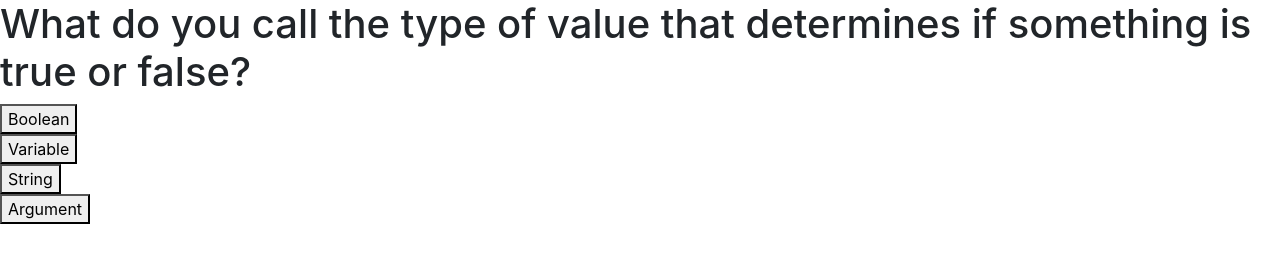
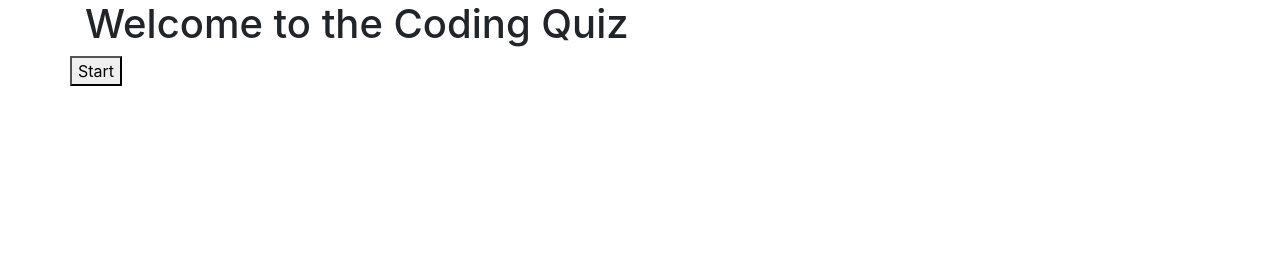
Before and after one commit to swong1200/codeQuiz, a plain HTML site: page index.html in a window 1280 px wide. Drawn offline with nearby package versions, Linux system fonts and the light colour scheme.

Commit message:
created layout for html using bootstrap and created start screen

```diff
--- a/index.html
+++ b/index.html
@@ -7,11 +7,14 @@
     <title>Code Quiz</title>
 </head>
 <body>
-    <div id="question"></div>
-    <div id="a0"></div>
-    <div id="a1"></div>
-    <div id="a2"></div>
-    <div id="a3"></div>
+    <div class= "container" id="question">
+    </div>
+    <div class="container">
+        <div class = "row text-center" id="a0"></div>
+        <div class = "row" id="a1"></div>
+        <div class = "row" id="a2"></div>
+        <div class = "row" id="a3"></div>
+    </div>
 
     <script src="./main.js"></script>
 </body>
--- a/main.js
+++ b/main.js
@@ -26,6 +26,12 @@ var dataStructure = [
         var a3Div = document.querySelector("#a3");
         var newA3 = document.createElement("button");
 
+        question.textContent = "Welcome to the Coding Quiz";
+        questionDiv.appendChild(question);
+
+        newA0.textContent = "Start"
+        a0Div.appendChild(newA0)
+
     function newQuestion () {
       for (var i = 0; i < dataStructure.length; i++) {
 
@@ -45,4 +51,3 @@ var dataStructure = [
         a3Div.appendChild(newA3);
         }
     }
-newQuestion()
```
